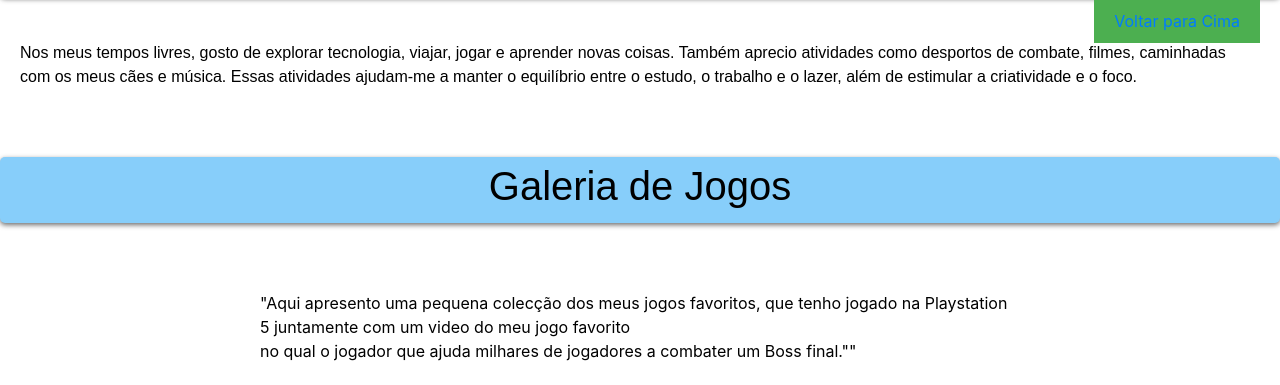
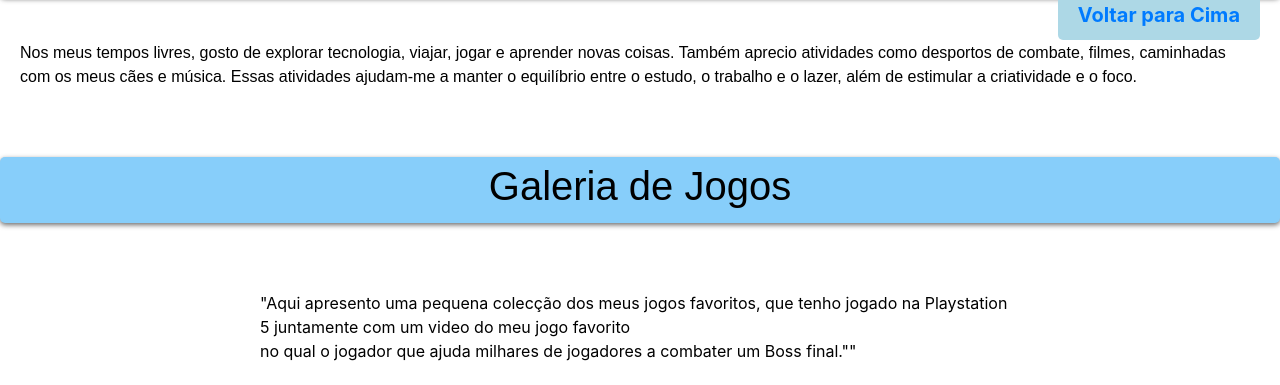
Before and after one commit to PedroMartins91/PedroMartins91.github.io, a plain HTML site: page index.html in a window 1280 px wide. Shown: the part 715-1100 px from the top of the page. Drawn offline with nearby package versions, Linux system fonts and the light colour scheme; a script that the page names is missing.

Commit message:
Add files via upload

```diff
--- a/index.css
+++ b/index.css
@@ -263,17 +263,21 @@
     color: black;
 }
 .voltar-para-cima {
-    background-color: #4CAF50;
-    color: #fff;
+    background-color: lightblue;
+    color: black;
     border: none;
     padding: 10px 20px;
-    font-size: 16px;
+    font-size: 20px;
     cursor: pointer;
     position: fixed;
     right: 20px;
     transform: translateY(-50%);
     bottom: 20px;
     z-index: 1000;
+    font-weight: bold;
+    text-decoration: none;
+    transition: background-color 0.3s;
+    border-radius: 5px;
   }
 
   .voltar-para-cima:hover {
--- a/index.html
+++ b/index.html
@@ -279,7 +279,7 @@
 <div id="copyright" class="copyright">
     Data de Atualização: Janeiro 2025
   </div>
-  <button class="voltar-para-cima"><a href="#home">Voltar para Cima</button>
+  <button class="voltar-para-cima"><a href="#home" title="Home" alt="Botao voltar para o topo da pagina" tabindex="0">Voltar para Cima</button>
 </body>
 <script src="https://website-widgets.pages.dev/dist/sienna.min.js" defer style="font-size: 18px; padding: 10px 20px; border-radius: 5px; width: 200px; height: 40px;"></script>
 </html>
```
